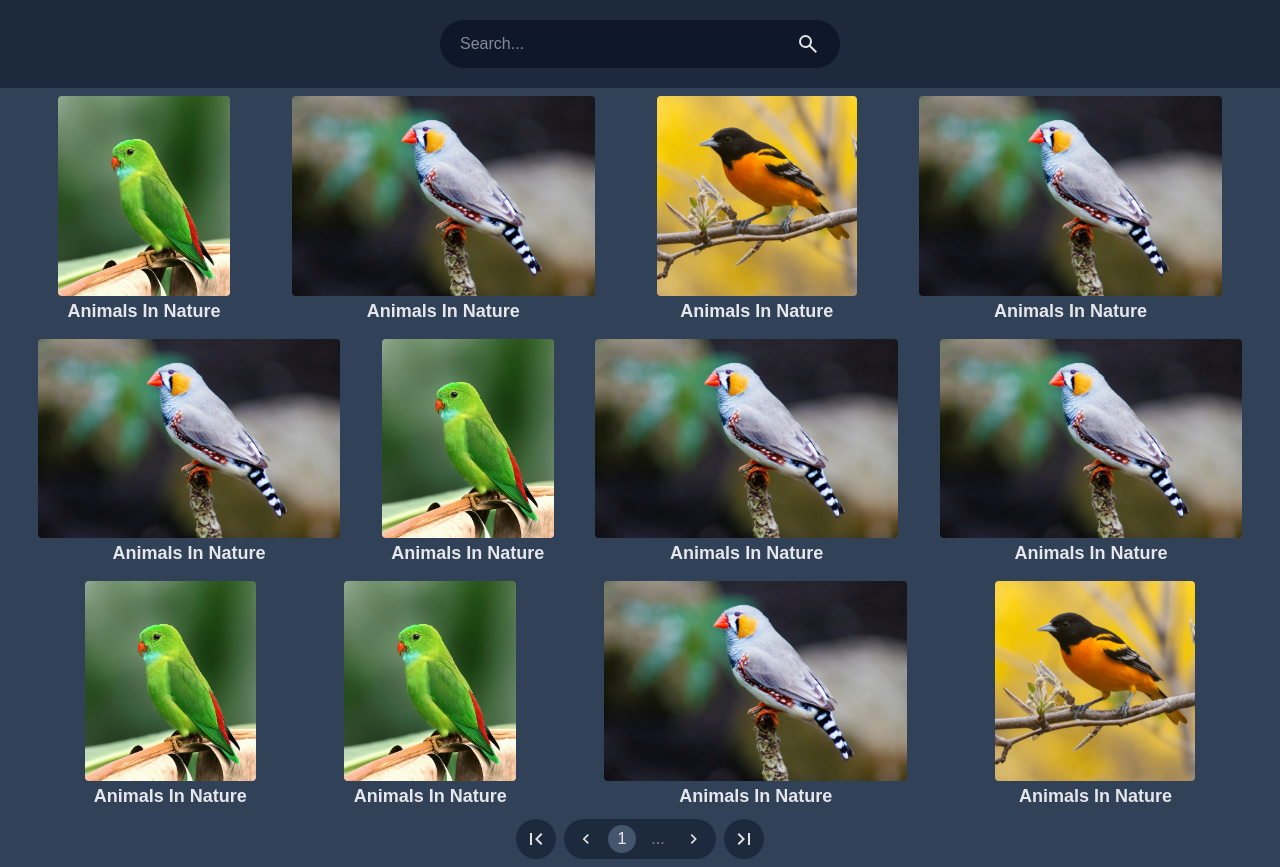
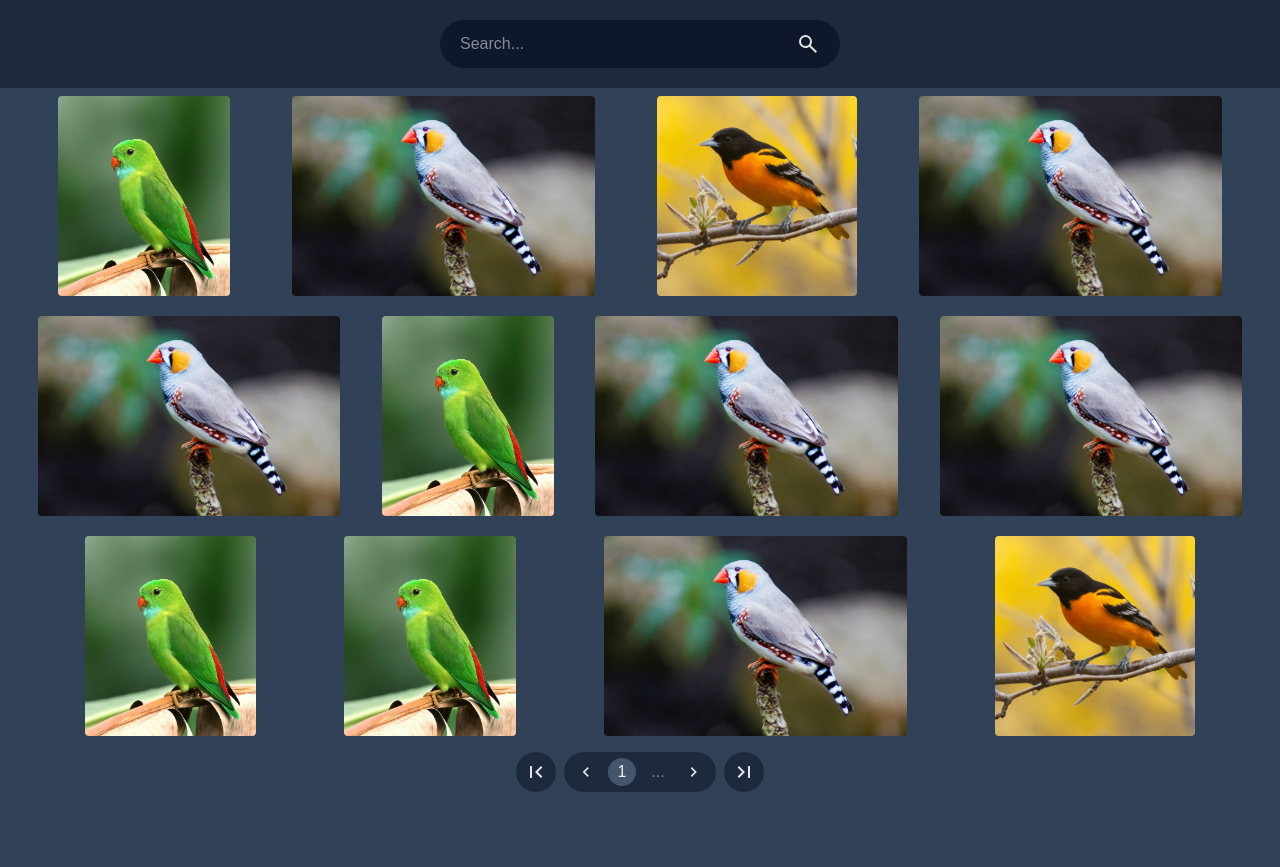
Before and after one commit to LiTTleCoMi/Gallery, a Next.js app: page /category/a in a window 1280 px wide. After the commit the page ends 800 px from the top, so only its background shows below. Built offline with nearby package versions, Linux system fonts and the light colour scheme.

Commit message:
retreive topics data

```diff
--- a/next.config.mjs
+++ b/next.config.mjs
@@ -1,4 +1,17 @@
 /** @type {import('next').NextConfig} */
-const nextConfig = {};
+const nextConfig = {
+	images: {
+		remotePatterns: [
+			{
+				protocol: "https",
+				hostname: "plus.unsplash.com",
+			},
+			{
+				protocol: "https",
+				hostname: "images.unsplash.com",
+			},
+		],
+	},
+};
 
 export default nextConfig;
--- a/src/app/_components/GalleryImage.jsx
+++ b/src/app/_components/GalleryImage.jsx
@@ -1,12 +1,12 @@
 import NextImage from "next/image";
 import Link from "next/link";
 
-export default function GalleryImage ({ description, id, route, src }) {
+export default function GalleryImage ({ title, alt, id, route, src }) {
 	return (
 		<Link href={`/${route}/${id}`}>
 			<div className="flex flex-col gap-y-1 items-center justify-center">
-				<NextImage src={src} alt={description} width={5000} height={5000} className="rounded-sm max-h-50 w-auto" />
-				<h5 className="text-md sm:text-lg leading-tight font-semibold text-gray-200 text-center w-9/10">{description}</h5>
+				<NextImage src={src} alt={alt} width={5000} height={5000} className="rounded-sm max-h-50 w-auto" />
+				<h5 className="text-md sm:text-lg leading-tight font-semibold text-gray-200 text-center w-9/10">{title}</h5>
 			</div>
 		</Link>
 	);
--- a/src/app/_components/PageSelector.jsx
+++ b/src/app/_components/PageSelector.jsx
@@ -12,7 +12,7 @@
 				<button className="flex justify-center items-center rounded-full p-1 bg-slate-600 w-7 h-7">
 					<span>1</span>
 				</button>
-				<form onSubmit="" className="flex justify-center items-center rounded-full hover:bg-slate-600">
+				<form className="flex justify-center items-center rounded-full hover:bg-slate-600">
 					<input type="number" step="1" className="rounded-full w-7 h-7 text-center focus:outline-none" placeholder="..." />
 				</form>
 				<button className="rounded-full p-1 w-7 h-7 hover:bg-slate-600">
--- /dev/null
+++ b/src/app/lib/fetchCategories.js
@@ -0,0 +1,5 @@
+export default async function fetchCategories() {
+	const res = await fetch("/api/fetch_categories");
+	if (!res.ok) throw new Error("Failed to fetch categories");
+	return res.json();
+}
--- a/src/app/page.js
+++ b/src/app/page.js
@@ -1,24 +1,33 @@
+"use client";
+import { useEffect, useState } from "react";
+import fetchCategories from "./lib/fetchCategories";
 import ImagesContainer from "./_components/ImagesContainer";
 import GalleryImage from "./_components/GalleryImage";
 import PageSelector from "./_components/PageSelector";
 
 export default function Home() {
+	const [data, setData] = useState(null);
+
+	useEffect(() => {
+		const load = async () => {
+			try {
+				const res = await fetchCategories();
+				setData(res);
+				console.log("Fetched categories:", res);
+			} catch (err) {
+				console.error(err);
+			}
+		};
+		load();
+	}, []);
+
 	return (
-        <div className="flex flex-col items-center gap-y-3 p-2">
-            <h1 className="text-3xl font-bold text-center">Categories</h1>
-			<ImagesContainer>
-				<GalleryImage description={"Animals In Nature"} src="/images/bird.webp" id={"a"} route="category" />
-				<GalleryImage description={"Animals In Nature"} src="/images/green-bird.jpg" id={"a"} route="category" />
-				<GalleryImage description={"Animals In Nature"} src="/images/bird.webp" id={"a"} route="category" />
-				<GalleryImage description={"Animals In Nature"} src="/images/orange-bird.png" id={"a"} route="category" />
-				<GalleryImage description={"Animals In Nature"} src="/images/green-bird.jpg" id={"a"} route="category" />
-				<GalleryImage description={"Animals In Nature"} src="/images/bird.webp" id={"a"} route="category" />
-				<GalleryImage description={"Animals In Nature"} src="/images/bird.webp" id={"a"} route="category" />
-				<GalleryImage description={"Animals In Nature"} src="/images/bird.webp" id={"a"} route="category" />
-				<GalleryImage description={"Animals In Nature"} src="/images/green-bird.jpg" id={"a"} route="category" />
-				<GalleryImage description={"Animals In Nature"} src="/images/green-bird.jpg" id={"a"} route="category" />
-				<GalleryImage description={"Animals In Nature"} src="/images/orange-bird.png" id={"a"} route="category" />
-				<GalleryImage description={"Animals In Nature"} src="/images/bird.webp" id={"a"} route="category" />
+		<div className="flex flex-col items-center gap-y-3 p-2">
+			<h1 className="text-3xl font-bold text-center">Categories</h1>
+            <ImagesContainer>
+                {data?.map(item => {
+                    return <GalleryImage key={item.id} title={item.title} alt={item.cover_photo.alt_description} src={item.preview_photos[Math.floor(Math.random() * item.preview_photos.length)].urls.full} id={"a"} route="category" />;
+                })}
             </ImagesContainer>
             <PageSelector totalPages={10} />
 		</div>
--- /dev/null
+++ b/src/pages/api/fetch_categories.js
@@ -0,0 +1,19 @@
+export default async function handler(req, res) {
+	const API_URL = process.env.NEXT_PUBLIC_API_URL;
+	const ACCESS_KEY = process.env.API_ACCESS_KEY;
+
+	const response = await fetch(`${API_URL}topics?page=1`, {
+		headers: {
+			Authorization: `Client-ID ${ACCESS_KEY}`,
+			"Accept-Version": "v1",
+		},
+	});
+
+	if (!response.ok) {
+		return res.status(response.status).json({ error: "Failed to fetch Unsplash" });
+	}
+
+    const link = response.headers.get("link")
+	const data = await response.json();
+	res.status(200).json({data, link});
+}
--- /dev/null
+++ b/src/pages/api/fetch_image.js
@@ -0,0 +1,18 @@
+export default async function handler(req, res, id) {
+	const API_URL = process.env.NEXT_PUBLIC_API_URL;
+	const ACCESS_KEY = process.env.API_ACCESS_KEY;
+
+	const response = await fetch(`${API_URL}photos/${id}`, {
+		headers: {
+			Authorization: `Client-ID ${ACCESS_KEY}`,
+			"Accept-Version": "v1",
+		},
+	});
+
+	if (!response.ok) {
+		return res.status(response.status).json({ error: "Failed to fetch Unsplash" });
+	}
+
+	const data = await response.json();
+	res.status(200).json(data);
+}
--- /dev/null
+++ b/src/pages/api/hello.js
@@ -0,0 +1,3 @@
+export default function handler(req, res) {
+	res.status(200).json({ msg: "API works 🎉" });
+}
```
